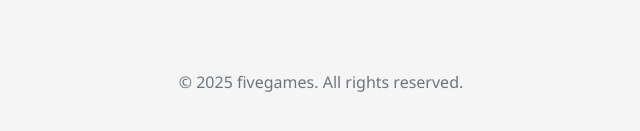
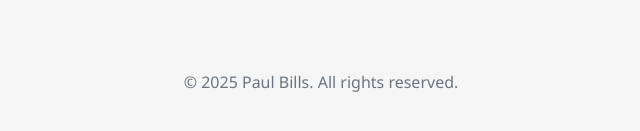
Before and after one commit to pcbills/fivesgames, a plain HTML site: page index.html in a window 1280 px wide. Shown: the part 941-1072 px from the top of the page, 319-959 px from the left. Drawn offline with Linux system fonts and the light colour scheme.

Commit message:
Update index.html

```diff
--- a/index.html
+++ b/index.html
@@ -261,7 +261,7 @@
     </div>
 
     <footer>
-        <p>&copy; 2025 fivegames. All rights reserved.</p>
+        <p>&copy; 2025 Paul Bills. All rights reserved.</p>
     </footer>
 </body>
 </html>
```
